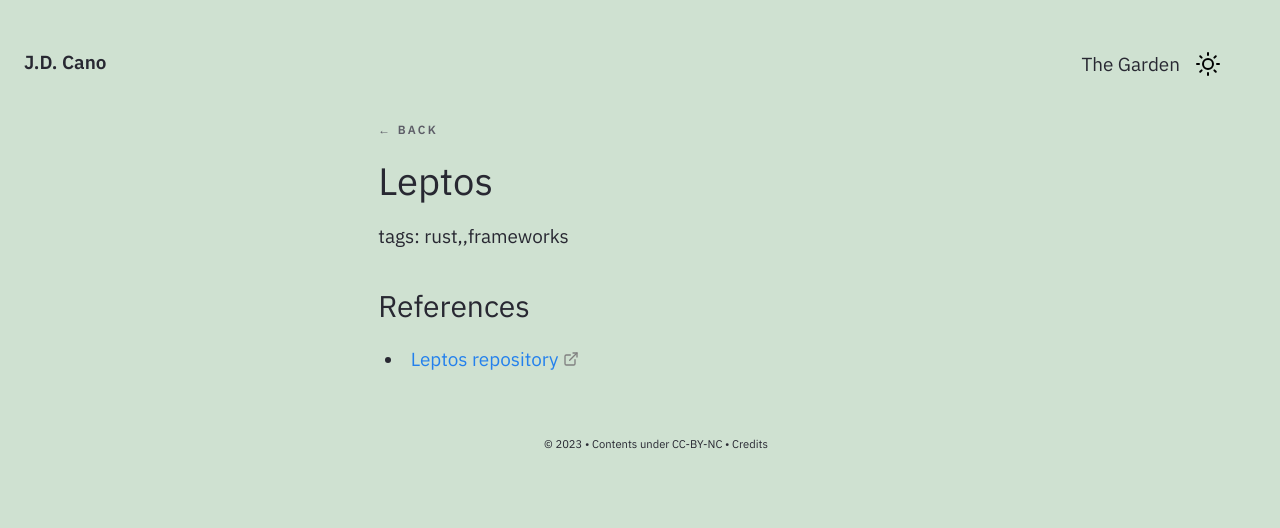
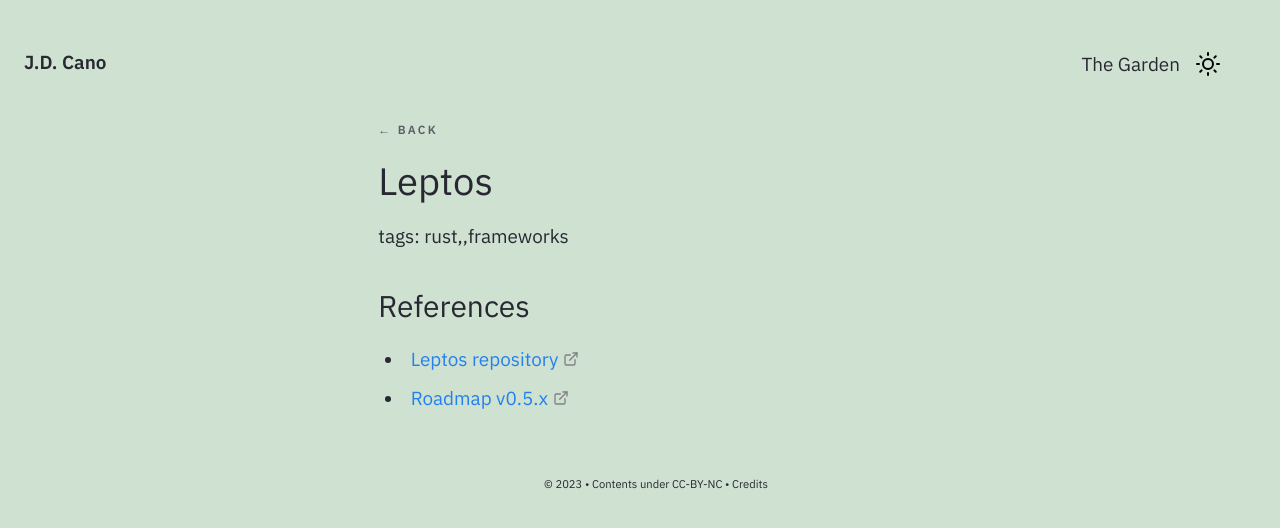
Before and after one commit to Gorzas/gorzas.github.io, a Jekyll site: the page built from _notes/Public/tech/leptos.md, in a window 1280 px wide. Shown: the top 528 px of the page. Built offline with Jekyll 4.4.1, drawn with Linux system fonts in a browser that asks for light colours.

Commit message:
Update leptos.md

```diff
--- a/_notes/Public/tech/leptos.md
+++ b/_notes/Public/tech/leptos.md
@@ -11,3 +11,4 @@ growth: seedlings
 ### References
 
 - [Leptos repository](https://github.com/leptos-rs/leptos)
+- [Roadmap v0.5.x](https://github.com/leptos-rs/leptos/issues/1147)
```
